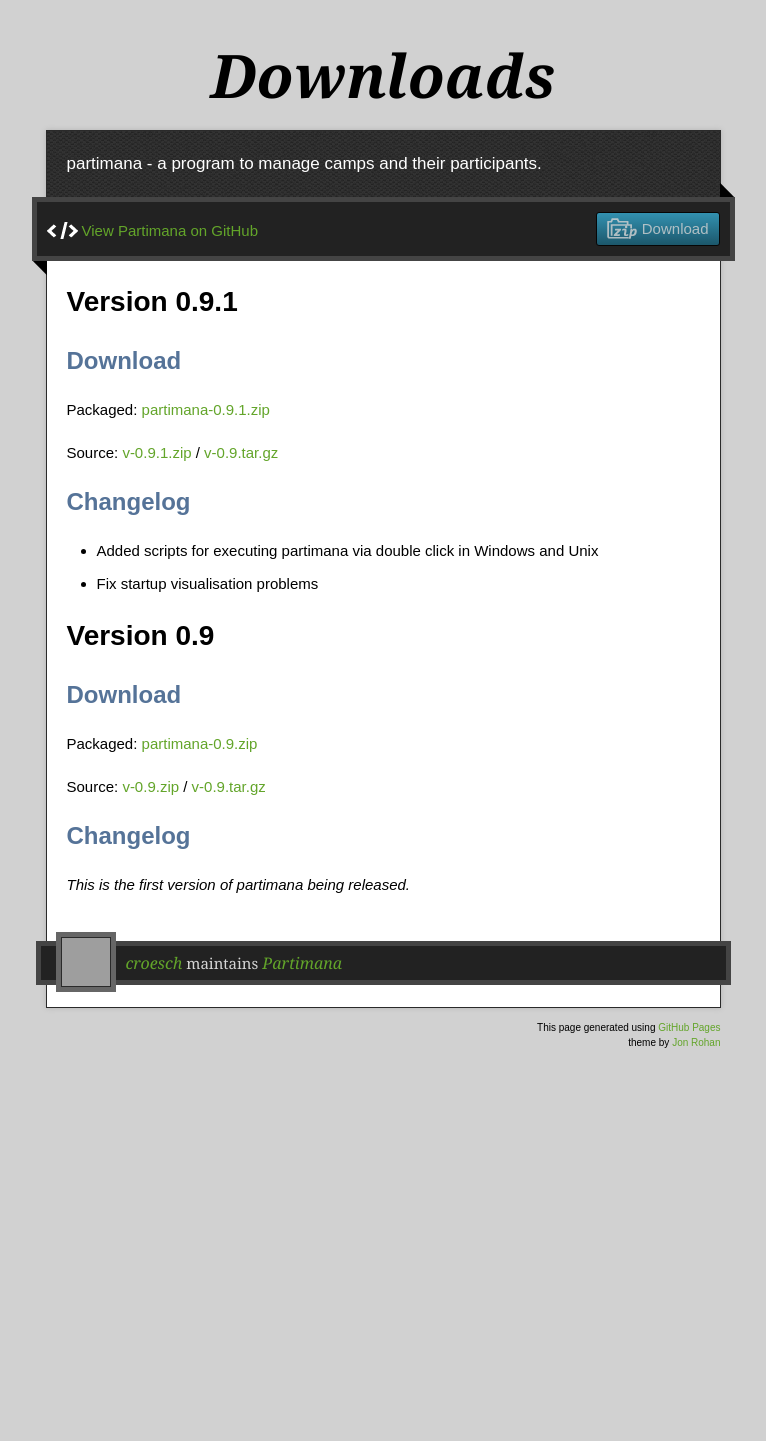
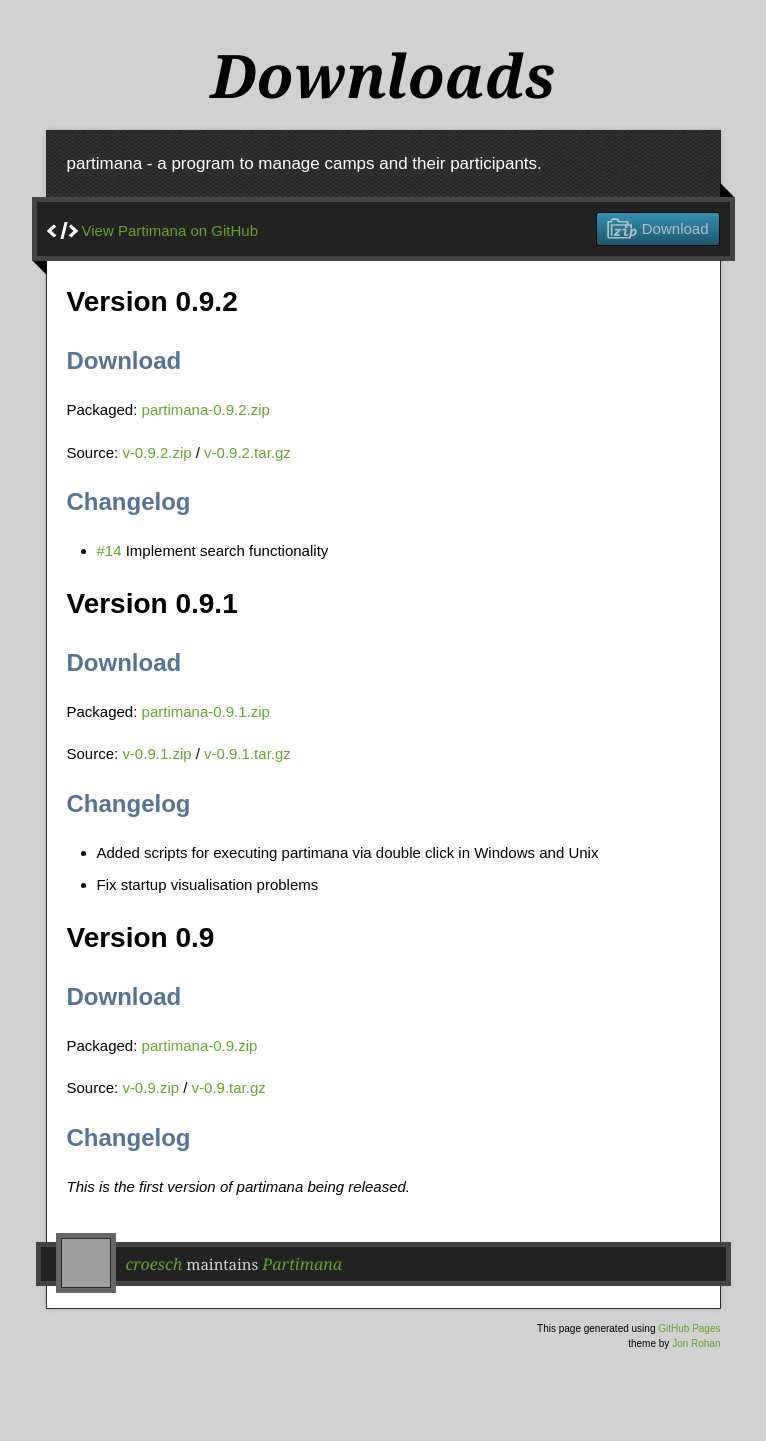
Before and after one commit to croesch/partimana, a Jekyll site: the page built from downloads.md, in a window 1280 px wide. Shown: the whole page, without its empty margins (257-1023 px from the left). Built offline with Jekyll 4.4.1, drawn with Linux system fonts in a browser that asks for light colours; before the commit the page ends 1140 px from its top, so only the background shows below that; grey boxes are pictures that could not be loaded.

Commit message:
Add download of 0.9.2

```diff
--- a/downloads.md
+++ b/downloads.md
@@ -3,27 +3,32 @@
 title: Downloads
 ---
 
+# Version 0.9.2
+## Download
+Packaged: [partimana-0.9.2.zip](https://github.com/croesch/partimana/releases/download/v-0.9.2/partimana-0.9.2.zip)
+
+Source: [v-0.9.2.zip](https://github.com/croesch/partimana/archive/v-0.9.2.zip) /  [v-0.9.2.tar.gz](https://github.com/croesch/partimana/archive/v-0.9.2.tar.gz)
+
+## Changelog
+* [#14](https://github.com/croesch/partimana/issues/14) Implement search functionality
+
+
 # Version 0.9.1
-
 ##Download
-
 Packaged: [partimana-0.9.1.zip](https://github.com/croesch/partimana/releases/download/v-0.9.1/partimana-0.9.1.zip)
 
-Source: [v-0.9.1.zip](https://github.com/croesch/partimana/archive/v-0.9.1.zip) /  [v-0.9.tar.gz](https://github.com/croesch/partimana/archive/v-0.9.1.tar.gz)
+Source: [v-0.9.1.zip](https://github.com/croesch/partimana/archive/v-0.9.1.zip) /  [v-0.9.1.tar.gz](https://github.com/croesch/partimana/archive/v-0.9.1.tar.gz)
 
 ##Changelog
-
 * Added scripts for executing partimana via double click in Windows and Unix
 * Fix startup visualisation problems
 
+
 # Version 0.9
-
 ##Download
-
 Packaged: [partimana-0.9.zip](https://github.com/croesch/partimana/releases/download/v-0.9/partimana-0.9.zip)
 
 Source: [v-0.9.zip](https://github.com/croesch/partimana/archive/v-0.9.zip) /  [v-0.9.tar.gz](https://github.com/croesch/partimana/archive/v-0.9.tar.gz)
 
 ##Changelog
-
 *This is the first version of partimana being released.*
```
